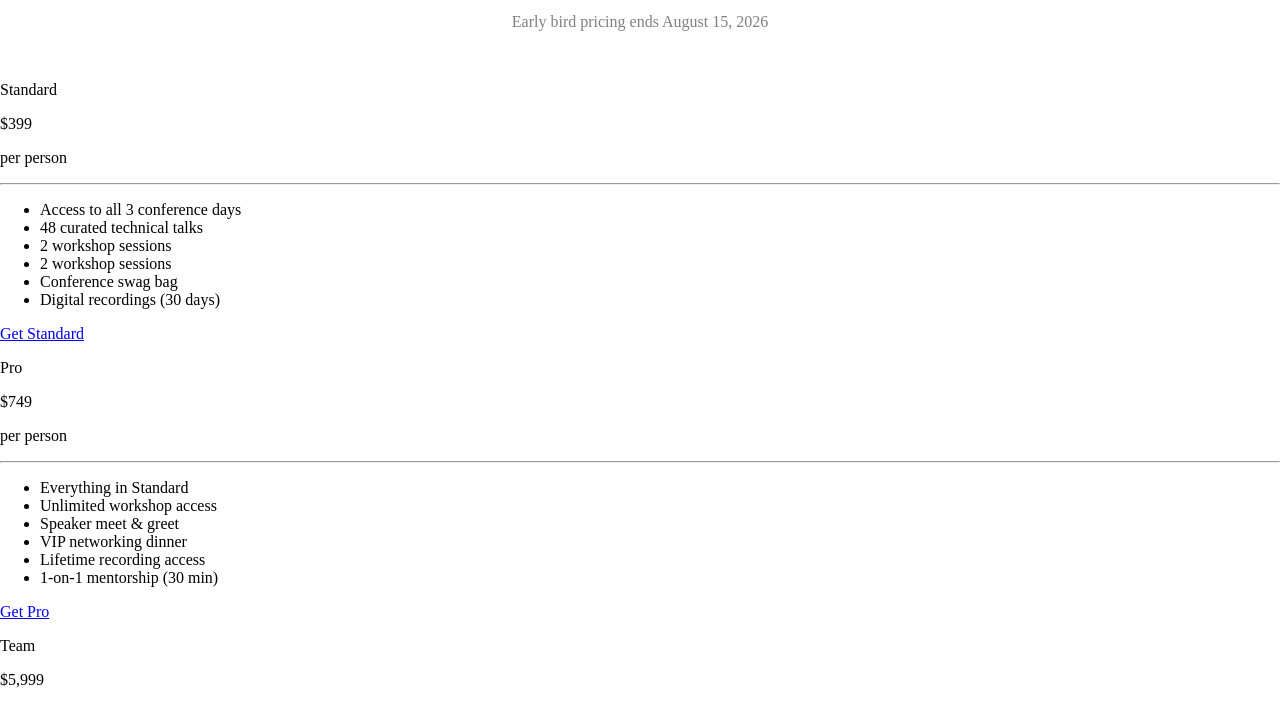
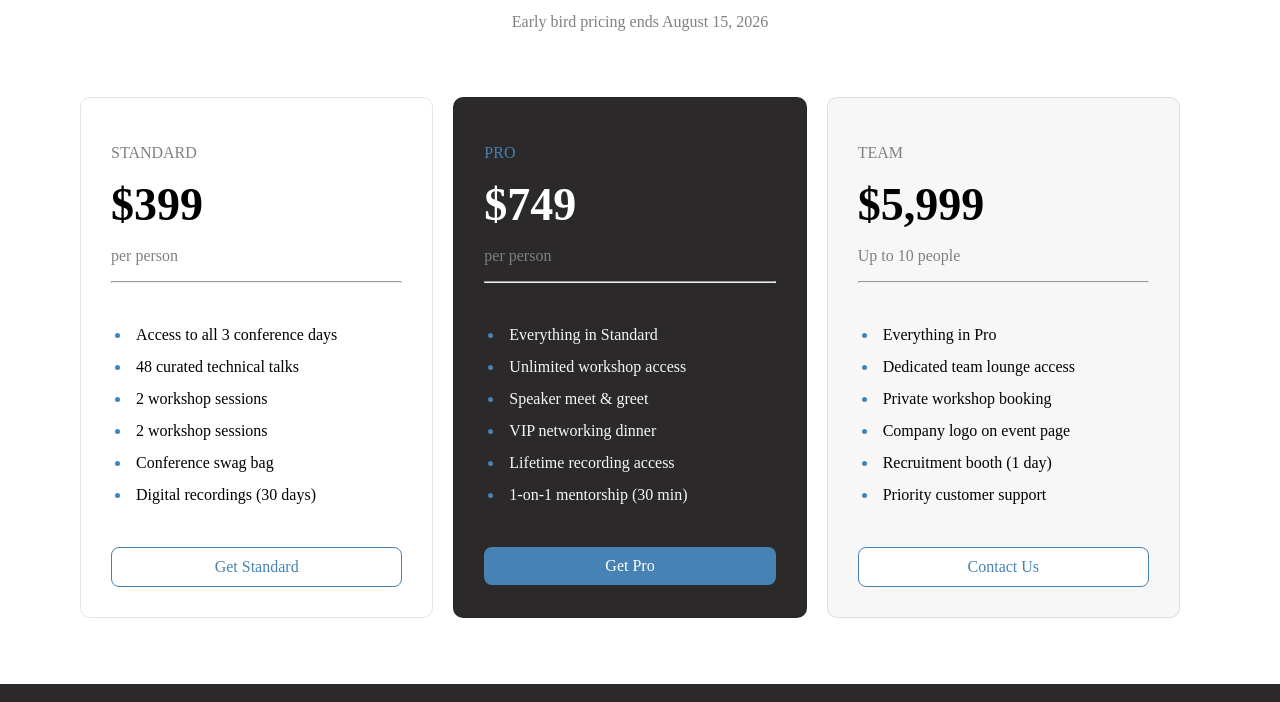
Before and after one commit to Diba-developer/Assignment-1, a plain HTML site: page index.html in a window 1280 px wide. Shown: the part 1686-2388 px from the top of the page. Drawn offline with Linux system fonts and the light colour scheme.

Commit message:
Fifth Commit

```diff
--- a/Style.css
+++ b/Style.css
@@ -112,80 +112,80 @@ section.pricingtable h2{
     margin-bottom: 50px;
     text-align: center;
 }
-.pricingrow{
+.pricing-row{
     display: flex;
     justify-content: center;
     padding: 1rem 5rem;
 }
 
-.pricingrow .card{
+.pricing-row .card{
     border:1px solid rgba(0, 0, 0, 0.1);
     border-radius: 10px;
     padding: 30px;
     width: 32%;
     margin-right: 20px;
 }
-.pricingrow .card ul{
+.pricing-row .card ul{
     padding:5px 10px;
 }
 
-.pricingrow .card .title{
+.pricing-row .card .title{
     color: gray;
     text-transform: uppercase
 }
-.pricingrow .card .subtitle{
+.pricing-row .card .subtitle{
     color: gray;
 }
-.pricingrow .card .price{
+.pricing-row .card .price{
     font-weight: bold;
     font-size: 46px;
     margin:0;
 }
-.pricingrow .btn{
+.pricing-row .btn{
     display: block;
     text-align: center;
     text-decoration: none;
     padding: 10px 30px;
     border-radius: 8px;
 }
-.pricingrow .btn-white{
+.pricing-row .btn-white{
     background-color: white;
     color: steelblue;
     border:1px solid steelblue;
 }
-.pricingrow .btn-blue{
+.pricing-row .btn-blue{
     background-color:steelblue;
     color: white;
 }
 hr{
     color: rgba(0, 0, 0, 0.1);
 }
-.pricingrow .card ul{
+.pricing-row .card ul{
     padding: 20px;
 }
 
-.pricingrow .card ul li{
+.pricing-row .card ul li{
     padding: 7px 5px;
 }
-.pricingrow .card ul li::marker{
+.pricing-row .card ul li::marker{
     color:steelblue
 }
 
-.pricingrow .team{
+.pricing-row .team{
     background-color: #f7f7f7;
 }
 
-.pricingrow .pro{
+.pricing-row .pro{
     background-color: #2b2929;
 }
 
-.pricingrow .pro ul{
+.pricing-row .pro ul{
     color: #f7f7f7;
 }
-.pricingrow .pro .price{
+.pricing-row .pro .price{
     color: white;
 }
-.pricingrow .pro .title{
+.pricing-row .pro .title{
     color: steelblue;
 }
 footer{
--- a/index.html
+++ b/index.html
@@ -77,7 +77,7 @@
             <h2>Secure your spot</h2>
             <p class="pricecap">Early bird pricing ends August 15, 2026</p>
 
-            <div class="pricinggrow">
+            <div class="pricing-row">
                 <div class="card standard">
                     <p class="title"> Standard</p>
                     <p class="price">$399</p>
```
